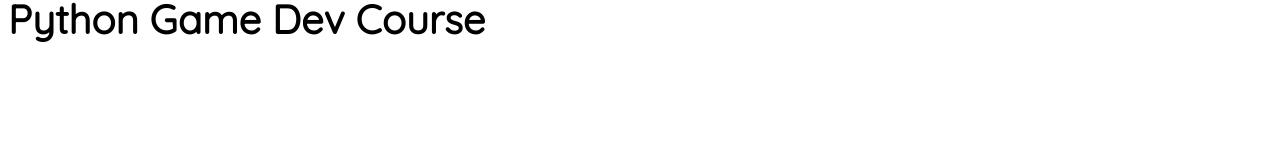
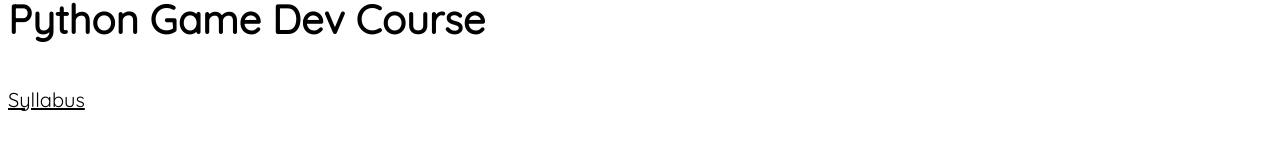
Before and after one commit to kruckenberg/northridge-dev, a SvelteKit app: page /game-dev in a window 1280 px wide. Shown: the part 156-306 px from the top of the page. Built offline with nearby package versions, Linux system fonts and the light colour scheme.

Commit message:
feat: add syllabus link, global styles

```diff
--- a/src/app.html
+++ b/src/app.html
@@ -4,6 +4,7 @@
 		<meta charset="utf-8" />
 		<meta name="viewport" content="width=device-width, initial-scale=1" />
 		<link rel="icon" href="%sveltekit.assets%/favicon.ico" />
+		<link rel="stylesheet" href="%sveltekit.assets%/global.css" />
 		<link rel="preconnect" href="https://fonts.googleapis.com" />
 		<link href="https://fonts.googleapis.com/css?family=Quicksand" rel="stylesheet" />
 		%sveltekit.head%
--- a/src/routes/game-dev/+page.svelte
+++ b/src/routes/game-dev/+page.svelte
@@ -1,4 +1,8 @@
+<script>
+</script>
+
 <h1>Python Game Dev Course</h1>
+<a href="game-dev/syllabus">Syllabus</a>
 
 <style>
 	h1 {
--- /dev/null
+++ b/static/global.css
@@ -0,0 +1,9 @@
+p {
+	font-size: 1.25rem;
+}
+
+a {
+	text-decoration: underline;
+	font-size: 1.25rem;
+	color: #000;
+}
```
